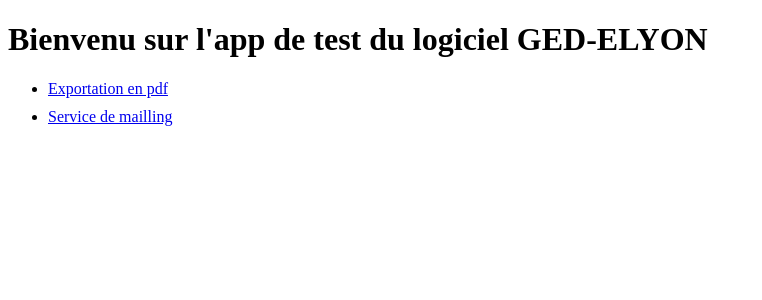
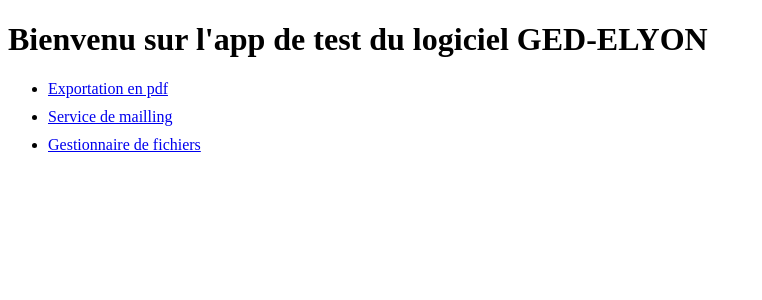
Before and after one commit to aploon/ged-online, a PHP site: page / in a window 1280 px wide. Shown: the top 300 px of the page, without its empty margins (0-762 px from the left). Run offline with PHP 8.4, Linux system fonts and the light colour scheme.

Commit message:
Ajout de gestionnaire de fichier 'elfinder'

```diff
--- a/index.php
+++ b/index.php
@@ -11,6 +11,7 @@
     <ul>
         <li class="export" style="margin-bottom: 10px;"><a href="export" target="_blank">Exportation en pdf</a></li>
         <li class="mailer" style="margin-bottom: 10px;"><a href="mailer" target="_blank">Service de mailling</a></li>
+        <li class="elfinder" style="margin-bottom: 10px;"><a href="elfinder" target="_blank">Gestionnaire de fichiers</a></li>
     </ul>
 </body>
 </html>
```
